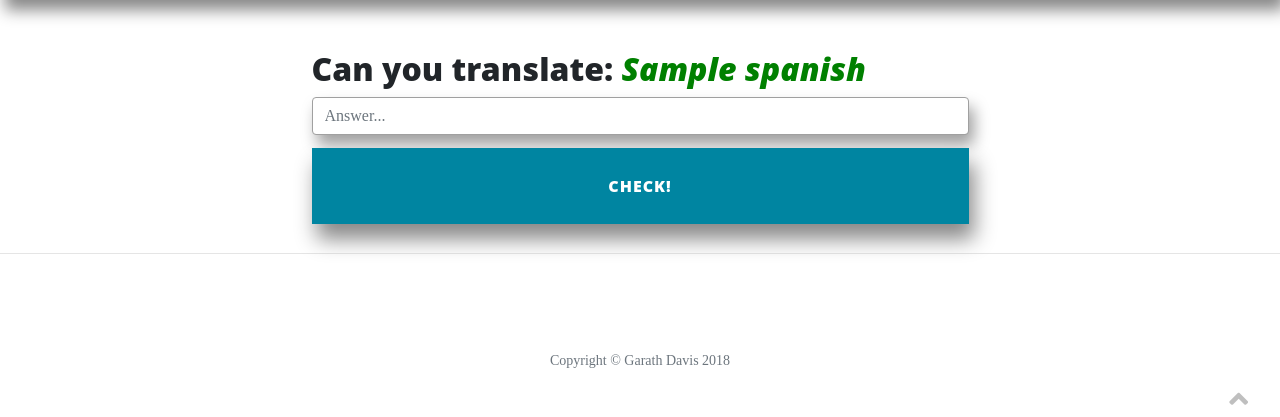
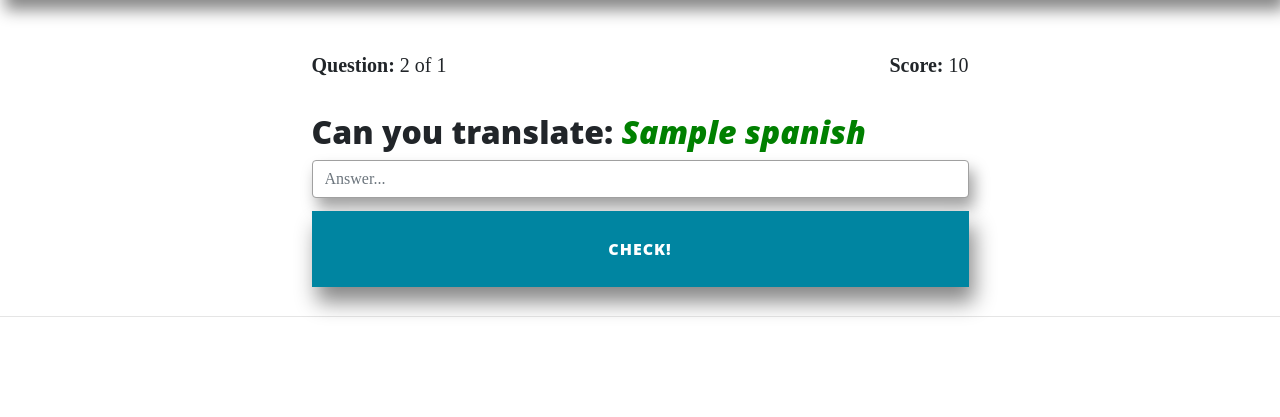
Before and after one commit to Code-Institute-Submissions/Garathd-milestone-project-3, a Flask app: template templates/questions.html in a window 1280 px wide. Shown: the part 532-949 px from the top of the page. Run offline with Flask 2, Linux system fonts and the light colour scheme; the template is opened without the code that fills it: most values are stand-ins (such as "Sample title", 1, 10 or a date in 2020); some libraries are stand-ins or nearby versions.

Commit message:
Re-added the current score and curren question to the questions sectin

```diff
--- a/functions.py
+++ b/functions.py
@@ -1,7 +1,12 @@
 import os
 import json
 
+"""
+For Testing
+"""
 file_source = 'data/test.json'
+#file_source = 'data/words.json'
+
 score_source = 'data/scores.txt'
 file_length = 0
 
@@ -23,12 +28,14 @@ def get_question(index):
 def initialize(username):
     score = 0
     question = get_question(0)
+    game_length = get_file_length()
     data = {
         'question_index': 0,
         'Spanish': question['Spanish'],
         'English': question['English'],
         'username': username,
-        'current_score': score
+        'current_score': score,
+        'length': game_length
     }
     return data
 
--- a/run.py
+++ b/run.py
@@ -114,7 +114,8 @@ def questions(username):
                             'English': next_question['English'],
                             'Spanish': next_question['Spanish'],
                             'username': username,
-                            'current_score': score
+                            'current_score': score,
+                            'length': game_length
                         }
                         return render_template('questions.html', data=data,
                         title=title, description=description)
--- a/static/css/styles.css
+++ b/static/css/styles.css
@@ -43,8 +43,20 @@ header.masthead {
   margin: 2% 0 !important;
   box-shadow: 5px 15px 20px #888888 !important; }
 
+.current-status {
+  overflow: hidden;
+  clear: both;
+  margin-bottom: 5%; }
+
+.current-question {
+  float: left; }
+
+.current-score {
+  float: right; }
+
 /*Table Stuff on Scores Page*/
-.table td, .table th {
+.table td,
+.table th {
   text-align: center !important; }
 
 .table th {
--- a/static/scss/main.scss
+++ b/static/scss/main.scss
@@ -55,11 +55,27 @@ header.masthead {
   box-shadow: 5px 15px 20px #888888 !important;
 }
 
+.current-status {
+  overflow: hidden;
+  clear: both;
+  margin-bottom: 5%;
+}
+
+.current-question {
+  float: left;
+}
+
+.current-score {
+  float: right;
+}
+
 /*Table Stuff on Scores Page*/
-.table td, .table th{
+
+.table td,
+.table th {
   text-align: center !important;
 }
 
-.table th{
+.table th {
   text-transform: uppercase !important;
 }
--- a/templates/questions.html
+++ b/templates/questions.html
@@ -13,6 +13,16 @@
                 <strong>Well Done {{ data.username.capitalize() }}!</strong> {{ message }}
             </div>
             {% endif %} {% endfor %} {% endif %} {% endwith %}
+
+            <div class="current-status">
+                <div class="current-question">
+                    <strong>Question: </strong>{{ data.question_index + 1 }} of {{ data.length }}
+                </div>
+                <div class="current-score">
+                    <strong>Score: </strong>{{ data.current_score }}
+                </div>
+            </div>
+
 
             <h2>Can you translate: <i class="word-to-translate">{{ data.Spanish}}</i></h2>
 
```
